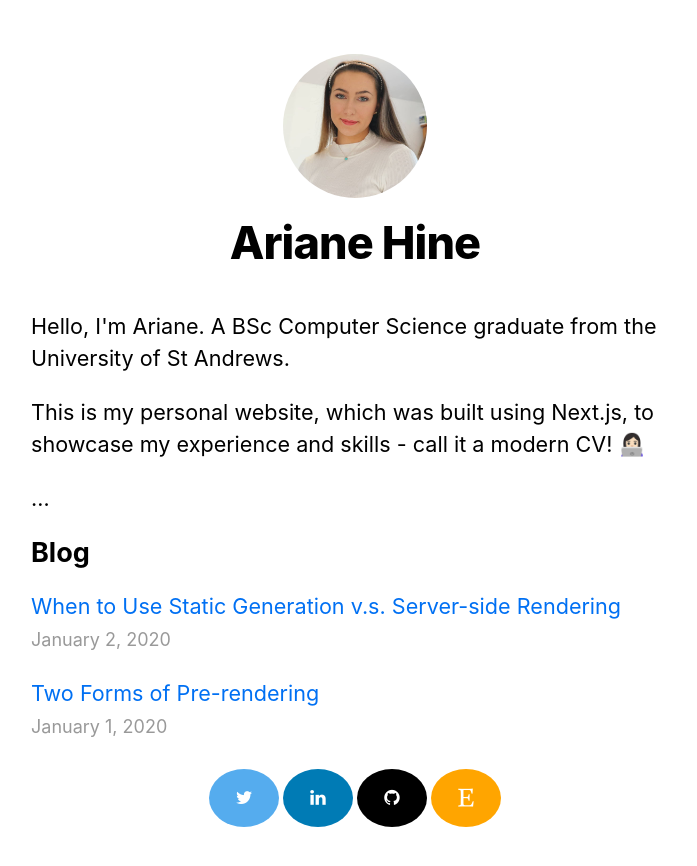
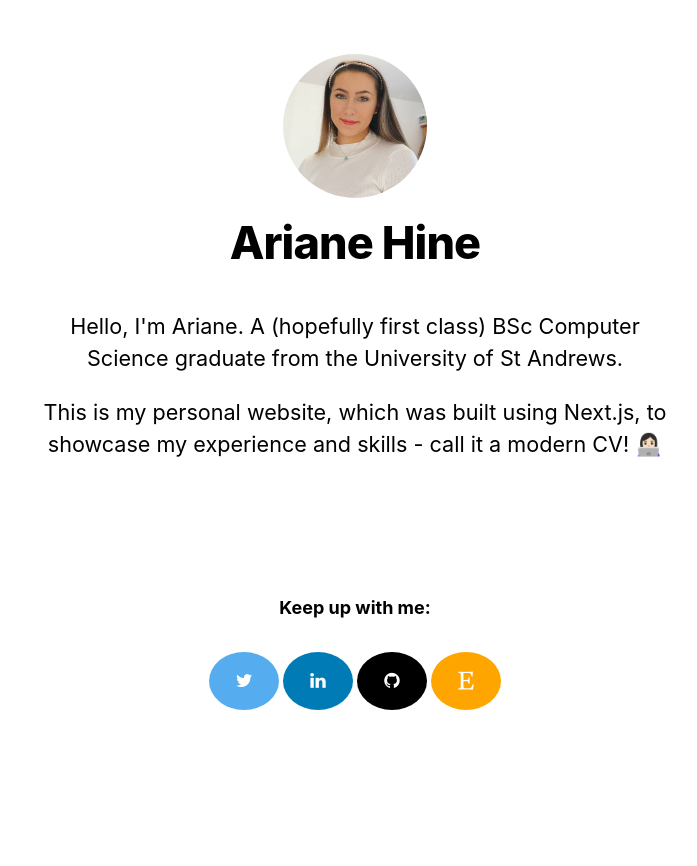
Before and after one commit to jackjdleslie/nextjs, a Next.js app: page / in a window 1280 px wide. Shown: the top 866 px of the page, without its empty margins (285-982 px from the left). After the commit the page ends 800 px from the top, so only its background shows below. Built offline with nearby package versions, Linux system fonts and the light colour scheme.

Commit message:
Some style fixes

```diff
--- a/components/socialmediacomponent.js
+++ b/components/socialmediacomponent.js
@@ -11,6 +11,8 @@ export default function SocialMedia({ }){
             <Head>
                 <link rel="stylesheet" href="https://cdnjs.cloudflare.com/ajax/libs/font-awesome/4.7.0/css/font-awesome.min.css"/>
             </Head>
+
+            <h4>Keep up with me:</h4>
             {/*<a href="http://www.facebook.com/arianehine" target="_blank" className="fa fa-facebook"></a>*/}
             <a href="http://www.twitter.com/arianehine" target="_blank" className="fa fa-twitter"></a>
             <a href="http://www.linkedin.com/in/arianehine" target="_blank" className="fa fa-linkedin"></a>
--- a/pages/index.js
+++ b/pages/index.js
@@ -18,28 +18,32 @@ export default function Home({ allPostsData }){
           <title>{siteTitle}</title>
             <link rel="stylesheet" href="https://cdnjs.cloudflare.com/ajax/libs/font-awesome/4.7.0/css/font-awesome.min.css"/>
         </Head>
-        <section className={utilStyles.headingMd}>
+          <div id="outerDiv">
+
+
+          <section className={utilStyles.headingMd}>
           <p>Hello,
-          I'm Ariane. A BSc Computer Science graduate from the University of St Andrews.</p>
+          I'm Ariane. A (hopefully first class) BSc Computer Science graduate from the University of St Andrews.</p>
             <p role="image" aria-label="hamburger"> This is my personal website, which was built using Next.js, to showcase my experience and skills - call it a modern CV! 👩🏻‍💻</p>
         </section>
-          <section className={utilStyles.headingMd}>…</section>
-          <section className={`${utilStyles.headingMd} ${utilStyles.padding1px}`}>
-              <h2 className={utilStyles.headingLg}>Blog</h2>
-              <ul className={utilStyles.list}>
-                  {allPostsData.map(({ id, date, title }) => (
-                      <li className={utilStyles.listItem} key={id}>
-                          <Link href="/posts/[id]" as={`/posts/${id}`}>
-                              <a>{title}</a>
-                          </Link>
-                          <br />
-                          <small className={utilStyles.lightText}>
-                              <Date dateString={date} />
-                          </small>
-                      </li>
-                  ))}
-              </ul>
-          </section>
+          </div>
+          {/*<section className={utilStyles.headingMd}>…</section>*/}
+          {/*<section className={`${utilStyles.headingMd} ${utilStyles.padding1px}`}>*/}
+          {/*    <h2 className={utilStyles.headingLg}>Blog</h2>*/}
+          {/*    <ul className={utilStyles.list}>*/}
+          {/*        {allPostsData.map(({ id, date, title }) => (*/}
+          {/*            <li className={utilStyles.listItem} key={id}>*/}
+          {/*                <Link href="/posts/[id]" as={`/posts/${id}`}>*/}
+          {/*                    <a>{title}</a>*/}
+          {/*                </Link>*/}
+          {/*                <br />*/}
+          {/*                <small className={utilStyles.lightText}>*/}
+          {/*                    <Date dateString={date} />*/}
+          {/*                </small>*/}
+          {/*            </li>*/}
+          {/*        ))}*/}
+          {/*    </ul>*/}
+          {/*</section>*/}
          <SocialMedia/>
 
           {/*<FontAwesomeIcon icon="coffee" />*/}
--- a/styles/global.css
+++ b/styles/global.css
@@ -25,6 +25,13 @@ a:hover {
 img {
     max-width: 100%;
     display: block;
+}
+#outerDiv{
+    text-align: center;
+}
+#innerDiv{
+    display:inline-block;
+    text-align: left;
 }
 .fa {
     padding: 20px;
@@ -161,4 +168,9 @@ img {
     align-items:center;
     margin: 0 auto;
     text-align:center;
+    position:absolute;
+    left:0;
+    bottom:0;
+    right:0;
+    padding-bottom:30px;
 }
```
